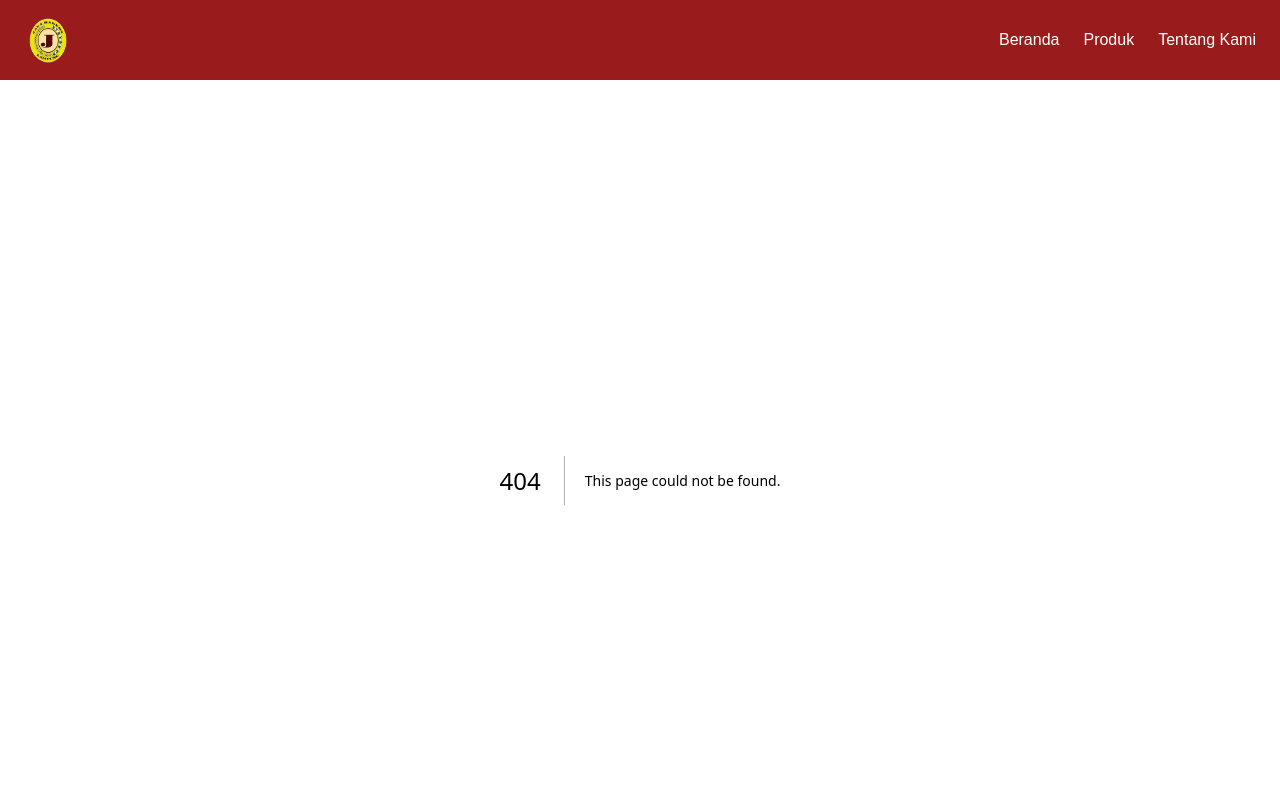
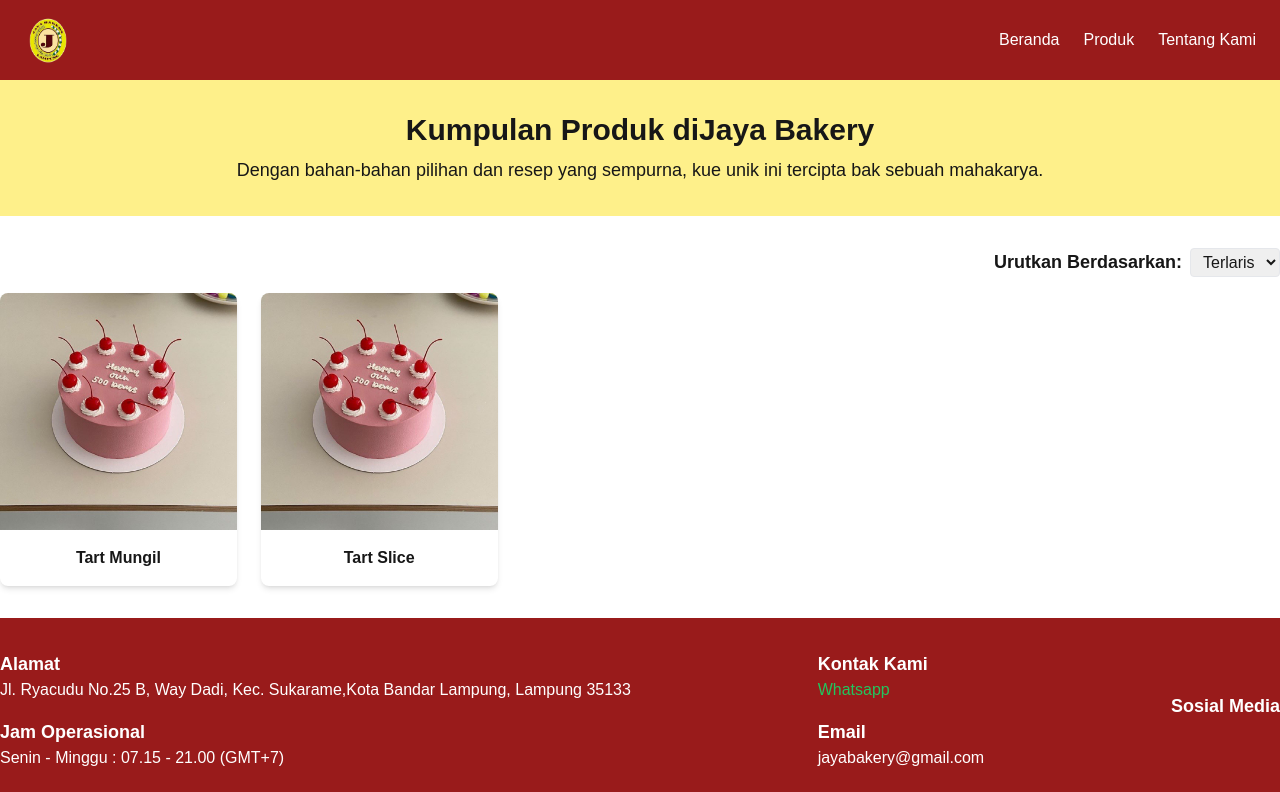
Before and after one commit to afifwijaya16/nextj-frontend, a Next.js app: page /produk in a window 1280 px wide. Before the commit this address had no page. Shown: the top 792 px of the page. Built offline with nearby package versions, Linux system fonts and the light colour scheme.

Commit message:
buat halaman produk

```diff
--- a/app/components/Header.js
+++ b/app/components/Header.js
@@ -14,9 +14,9 @@
           <Link className="hover:underline" href="/">
             Beranda
           </Link>
-          <a className="hover:underline" href="#">
+          <Link className="hover:underline" href="/produk">
             Produk
-          </a>
+          </Link>
           <Link className="hover:underline" href="/tentang-kami">
             Tentang Kami
           </Link>
--- /dev/null
+++ b/app/data/dummyData2.json
@@ -0,0 +1,13 @@
+
+[
+    {
+      "id": 1,
+      "name": "Tart Mungil",
+      "image": "/images/tart1.jpeg"
+    },
+    {
+      "id": 2,
+      "name": "Tart Slice",
+      "image": "/images/tart1.jpeg"
+    }
+  ]
--- /dev/null
+++ b/app/produk/page.js
@@ -0,0 +1,39 @@
+import React from "react";
+import Catalog from "../components/Catalog";
+import dummyData from "./../data/dummyData2.json";
+
+const page = () => {
+  return (
+    <>
+      <main className="bg-yellow-200 py-8">
+        <div className="container mx-auto text-center">
+          <h1 className="text-3xl font-bold">
+            Kumpulan Produk di
+            <span className="text-maroon-800">Jaya Bakery</span>
+          </h1>
+          <p className="mt-2 text-lg">
+            Dengan bahan-bahan pilihan dan resep yang sempurna, kue unik ini
+            tercipta bak sebuah mahakarya.
+          </p>
+        </div>
+      </main>
+      <section className="container mx-auto py-8">
+        <div className="flex justify-end mb-4">
+          <label className="mr-2 text-lg font-semibold">
+            Urutkan Berdasarkan:
+          </label>
+          <select className="border rounded px-2 py-1" id="sort">
+            <option value="terlaris">Terlaris</option>
+          </select>
+        </div>
+        <div className="grid grid-cols-1 sm:grid-cols-2 lg:grid-cols-3 xl:grid-cols-5 gap-6">
+          {dummyData.map((item) => (
+            <Catalog key={item.id} data={item} />
+          ))}
+        </div>
+      </section>
+    </>
+  );
+};
+
+export default page;
```
